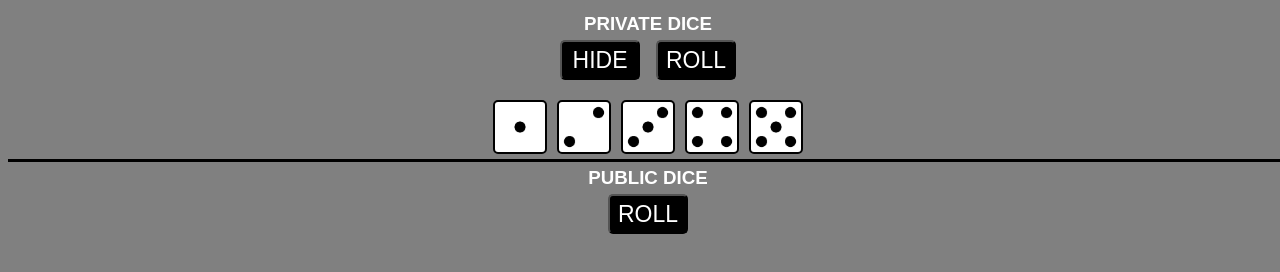
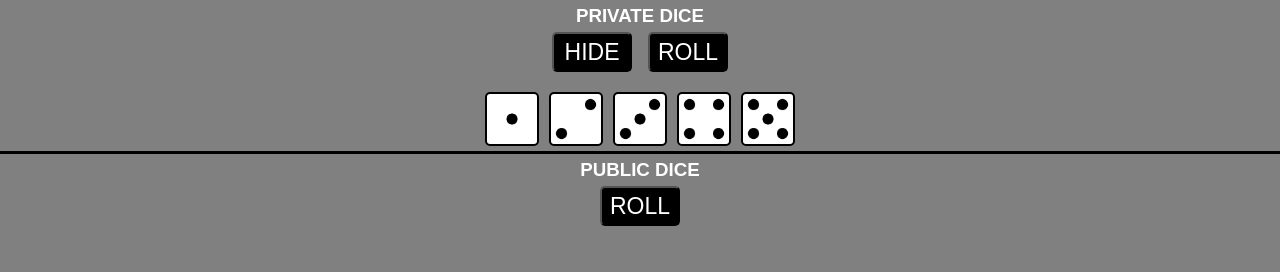
Before and after one commit to baircave/liars_dice, a plain HTML site: page index.html in a window 1280 px wide. Drawn offline with Linux system fonts and the light colour scheme.

Commit message:
is this fullscreen yet?

```diff
--- a/styles.css
+++ b/styles.css
@@ -1,9 +1,13 @@
+html, body {
+	margin: 0px;
+	height: 100%;
+}
+
+
 body {
 	background-color: gray;
 	color: white;
 	font-family: sans-serif;
-	width: 100%;
-	height: 100%;
 }
 
 h3 {
```
